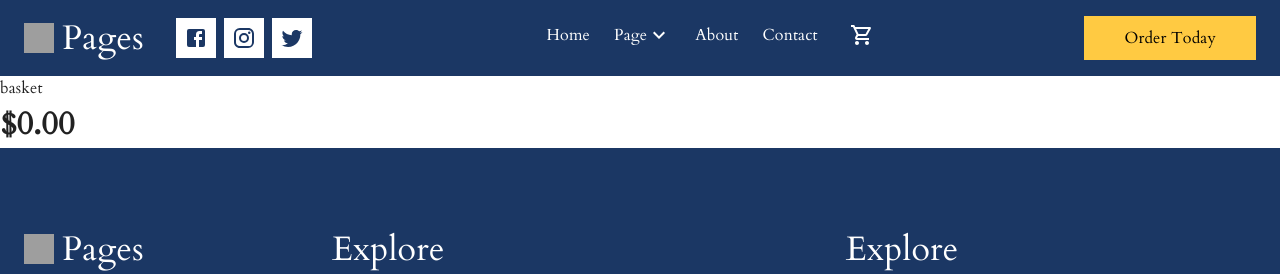
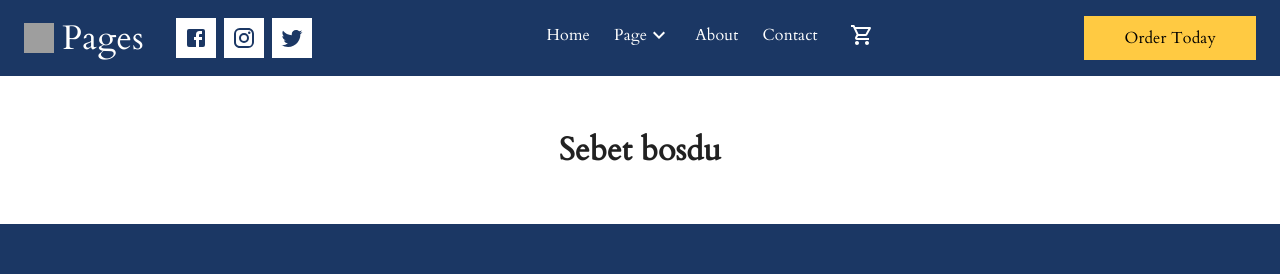
Before and after one commit to Shakhmurad7/book-webflow, a React (Vite) app: page /basket in a window 1280 px wide. Shown: the top 274 px of the page. Built offline with nearby package versions, Linux system fonts and the light colour scheme; grey boxes are pictures that could not be loaded.

Commit message:
add in basket new item

```diff
--- a/package.json
+++ b/package.json
@@ -22,6 +22,7 @@
     "react-redux": "^8.1.2",
     "react-router": "^6.16.0",
     "react-router-dom": "^6.16.0",
+    "react-toastify": "^9.1.3",
     "redux": "^4.2.1",
     "vite-plugin-svgr": "^4.0.0"
   },
--- a/src/App.tsx
+++ b/src/App.tsx
@@ -1,31 +1,121 @@
-import { Route, Routes } from "react-router"
-import Home from "./pages/home"
-import About from "./pages/about"
-import "./Style.css"
-import Store from "./layout/Store"
-import Contact from "./pages/contact"
-import Blog from "./layout/blog"
-import Singlestore from "./layout/singlestore"
-import SingleCard from "./layout/singleCard"
-import Basket from "./pages/basket"
-import { useState } from "react"
+// import { Route, Routes } from "react-router"
+// import Home from "./pages/home"
+// import About from "./pages/about"
+// import "./Style.css"
+// import Store from "./layout/Store"
+// import Contact from "./pages/contact"
+// import Blog from "./layout/blog"
+// import Singlestore from "./layout/singlestore"
+// import SingleCard from "./layout/singleCard"
+// import Basket from "./pages/basket"
+// import { useEffect, useState } from "react"
+// import { ToastContainer, toast } from 'react-toastify';
+// import 'react-toastify/dist/ReactToastify.css';
+
+// function App() {
+//   const [cartItems, setCartItems] = useState([]);
+
+//   useEffect(() => {
+//     console.log(cartItems);
+//   }, [cartItems]);
+
+
+//   const addToCart = (product:any) => {
+//     const existingProductIndex = cartItems.findIndex((prod) => prod.id === product.id);
+
+//     if (existingProductIndex !== -1) {
+//       const updatedCartItems = [...cartItems];
+//       updatedCartItems[existingProductIndex].count++;
+//       setCartItems(updatedCartItems);
+//     } else {
+//       setCartItems([...cartItems, { ...product, count: 1 }]);
+//     }
+//   toast.success(`${product.item} sepete eklendi`, {
+//     position: "top-right",
+//     autoClose: 1000, // Bildirimin ne kadar süre gösterileceğini ayarlayabilirsiniz
+//     hideProgressBar: false,
+//     closeOnClick: true,
+//     pauseOnHover: true,
+//   });
+// };
+
+
+
+//   return (
+//     <>
+//     <Routes>
+//       <Route path="/" element={<Home/>}/>
+//       <Route path="/about" element={<About/>}/>
+//       <Route path="/store" element={<Store addToCart={addToCart} cartitems={cartItems} setCartItems={setCartItems} />}/>
+//       <Route path="/basket" element={<Basket cartitems={cartItems} setCartItems={setCartItems} />}/>
+//       <Route path="/store/:id" element={<Singlestore/>}/>
+//       <Route path="/contact" element={<Contact/>}/>
+//       <Route path="/blog" element={<Blog/>}/>
+//       <Route path="/blog/:id" element={<SingleCard/>}/>
+//     </Routes>
+//     <ToastContainer />
+//     </>
+//     )
+// }
+
+// export default App
+
+import { Route, Routes } from "react-router-dom"; // Correct the import statement
+import Home from "./pages/home";
+import About from "./pages/about";
+import "./Style.css";
+import Store from "./layout/Store";
+import Contact from "./pages/contact";
+import Blog from "./layout/blog";
+import Singlestore from "./layout/singlestore";
+import SingleCard from "./layout/singleCard";
+import Basket from "./pages/basket";
+import { useEffect, useState } from "react";
+import { ToastContainer, toast } from 'react-toastify';
+import 'react-toastify/dist/ReactToastify.css';
 
 function App() {
-  const [cart, setCart] = useState([]);
+  const [cartItems, setCartItems] = useState<any>([]);
+
+  useEffect(() => {
+    console.log(cartItems);
+  }, [cartItems]);
+
+  const addToCart = (product:any) => {
+    const existingProductIndex = cartItems.findIndex((prod:any) => prod.id === product.id);
+
+    if (existingProductIndex !== -1) {
+      const updatedCartItems = [...cartItems];
+      updatedCartItems[existingProductIndex].count++;
+      setCartItems(updatedCartItems);
+    } else {
+      setCartItems([...cartItems, { ...product, count: 1 }]);
+    }
+
+    toast.success(`${product.item} sepete eklendi`, {
+      position: "top-right",
+      autoClose: 1000,
+      hideProgressBar: false,
+      closeOnClick: true,
+      pauseOnHover: true,
+    });
+  };
+
   return (
     <>
-    <Routes>
-      <Route path="/" element={<Home/>}/>
-      <Route path="/about" element={<About/>}/>
-      <Route path="/store" element={<Store cart ={cart} setCart={setCart} />}/>
-      <Route path="/basket" element={<Basket cart ={cart} setCart={setCart} />}/>
-      <Route path="/store/:id" element={<Singlestore/>}/>
-      <Route path="/contact" element={<Contact/>}/>
-      <Route path="/blog" element={<Blog/>}/>
-      <Route path="/blog/:id" element={<SingleCard/>}/>
-    </Routes>
+      <Routes>
+        <Route path="/" element={<Home />} />
+        <Route path="/about" element={<About />} />
+        <Route path="/store" element={<Store addToCart={addToCart} cartItems={cartItems} />} />
+        <Route path="/basket" element={<Basket cartItems={cartItems} setCartItems={setCartItems} />} />
+        <Route path="/store/:id" element={<Singlestore />} />
+        <Route path="/contact" element={<Contact />} />
+        <Route path="/blog" element={<Blog />} />
+        <Route path="/blog/:id" element={<SingleCard />} />
+      </Routes>
+      <ToastContainer />
     </>
-    )
+  );
 }
 
-export default App
+export default App;
--- a/src/layout/Store.tsx
+++ b/src/layout/Store.tsx
@@ -6,7 +6,7 @@ import { Link } from "react-router-dom"
 import ShoppingCartOutlinedIcon from '@mui/icons-material/ShoppingCartOutlined';
 
 const url = 'https://book-db-shakhmurad.vercel.app/posts-card2'
-function Store({ cart ,setCart}:any) {
+function Store({addToCart}:any) {
     const [data , setdata] = useState<any>([])
     useEffect(()=>{
         axios.get(url).then(({data})=>{
@@ -14,10 +14,6 @@ function Store({ cart ,setCart}:any) {
         })
     } , [])
 
-
-    const addToCart = (item:any) => {
-        setCart((prevCart: any) => [...prevCart, item]);
-    };
   return (
     <LayoutContainer>
          <Box sx={{backgroundColor:'#1B3764'}}>
--- a/src/pages/basket.tsx
+++ b/src/pages/basket.tsx
@@ -1,33 +1,41 @@
 
 import LayoutContainer from "../companents/layoutContainer";
 
-function Basket({ cart, setCart }: any) {
+function Basket({ cartItems, setCartItems }: any) {
   const removeFromCart = (productId: any) => {
-    setCart((prevCart: any[]) => prevCart.filter((item) => item.id !== productId));
+    setCartItems((prevCart: any[]) => prevCart.filter((item) => item.id !== productId));
   };
-  let totalPrice = 0;
 
-
-  cart.forEach((item: { price: string; }) => {
-    const itemPrice = parseFloat(item.price);
-
-    if (!isNaN(itemPrice)) {
-      totalPrice += itemPrice;
-    }
-  });
+  const totalItemCount = cartItems.reduce(
+    (total: any, item: { count: any }) => total + item.count,
+    0
+  );
+  const getTotalItemAmount = cartItems.reduce(
+    (total: number, item: { count: number; price: number }) => total + item.count * item.price,
+    0
+  );
+//   const [basket , setbasket] = useState()
 
   return (
     <LayoutContainer>
-      <div>basket</div>
-      {cart.map((item:any) => {
-        return (
-          <div key={item.id}>
+    {cartItems && totalItemCount !==0? (
+        <div>
+            {cartItems.map((item: any) => {
+                return (
+                    <div key={item.id}>
             <h1>{item.title}</h1>
             <button onClick={() => removeFromCart(item.id)}>Remove</button>
           </div>
         );
-      })}
-      <h1>${totalPrice.toFixed(2)}</h1>
+    })}
+    <h1>Total Items: {totalItemCount}</h1>
+    <h1>Total Amount: ${getTotalItemAmount.toFixed(2)}</h1>
+        </div>
+    ) : <div style={{display:'flex' , justifyContent:"center" , padding:'50px'}}>
+        <h1>Sebet bosdu</h1>
+    </div>
+
+    }
     </LayoutContainer>
   );
 }
```
Also changed, not shown: 1 other file (tests, documents, lock files or other folders).
